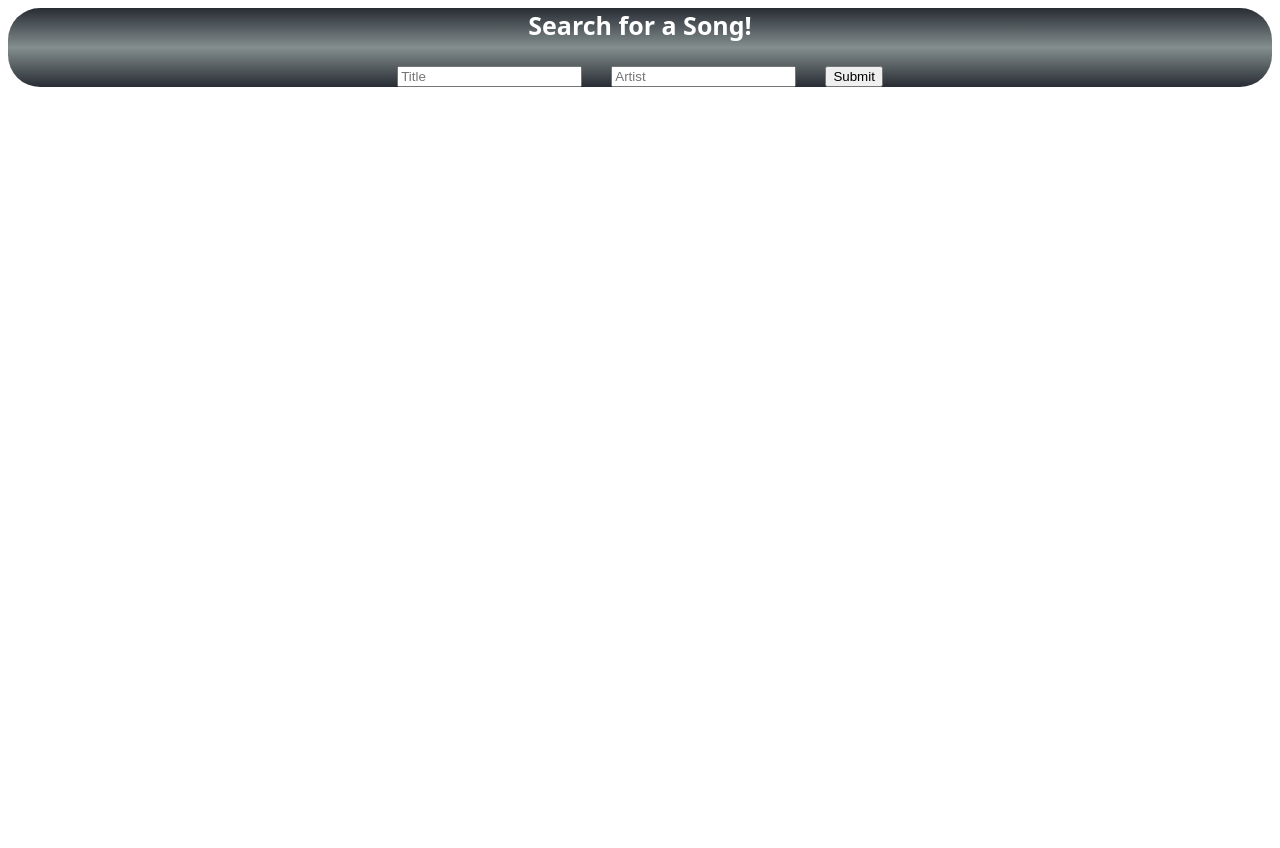
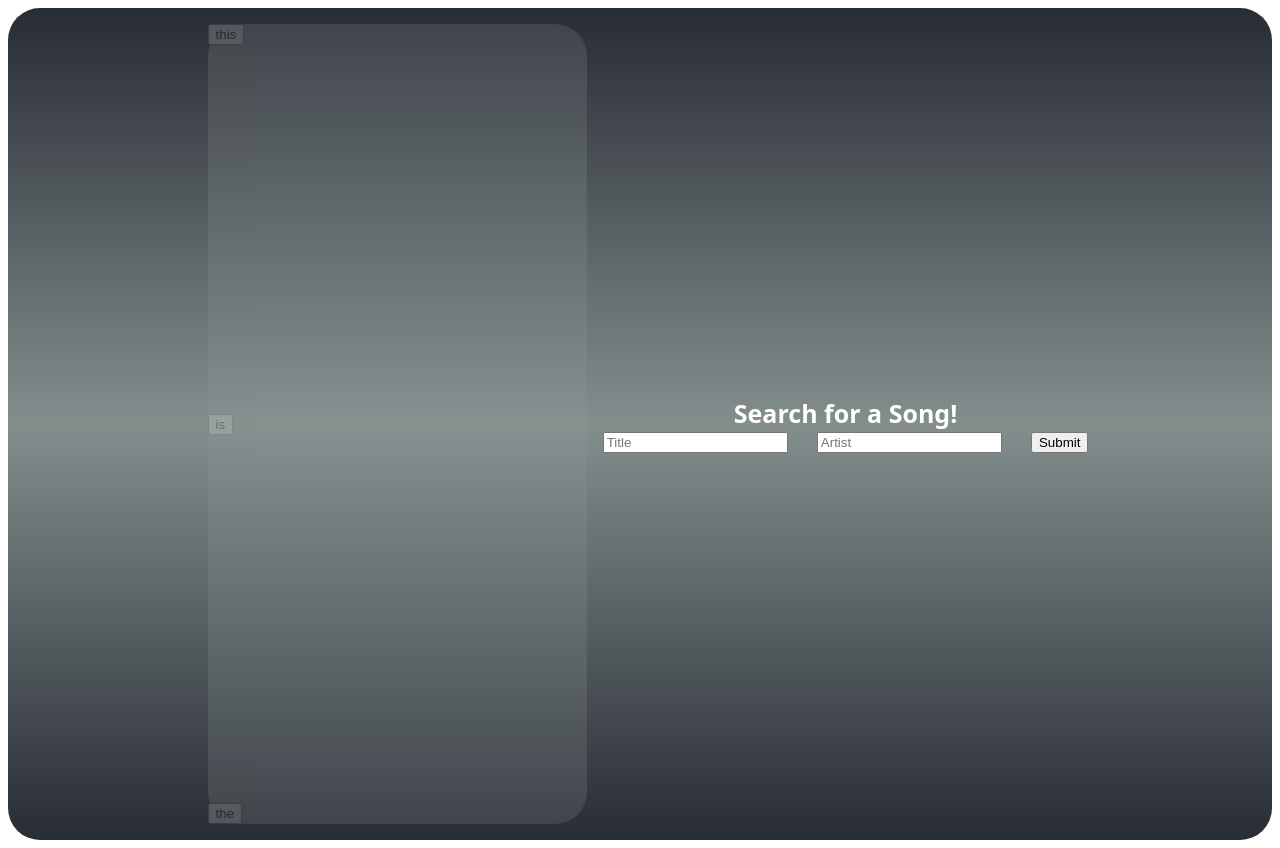
Before and after one commit to Kolten-Pilar/shazam-song-search-app, a React (Vite) app: page / in a window 1280 px wide. Before the commit the page ends 800 px from the top, so only its background shows below. Built offline with nearby package versions, Linux system fonts and the light colour scheme; no server answers.

Commit message:
created side bar

```diff
--- a/src/components/App.css
+++ b/src/components/App.css
@@ -1,6 +1,6 @@
 .main-info {
   display: flex;
-  flex-direction: column;
+  flex-direction: row;
   justify-content: center;
   align-items: center;
   /* height: 100vh; */
@@ -14,7 +14,9 @@
   );
   color: #fff;
   border-radius: 2rem;
-  font-family: system-ui, -apple-system, BlinkMacSystemFont, 'Segoe UI', Roboto, Oxygen, Ubuntu, Cantarell, 'Open Sans', 'Helvetica Neue', sans-serif;
+  font-family: system-ui, -apple-system, BlinkMacSystemFont, "Segoe UI", Roboto,
+    Oxygen, Ubuntu, Cantarell, "Open Sans", "Helvetica Neue", sans-serif;
+  text-align: center;
 }
 
 .main-info span {
@@ -25,3 +27,20 @@
 .song-display {
   text-align: center;
 }
+
+.side-bar {
+  display: flex;
+  flex-direction: column;
+  justify-content: space-between;
+  align-items: flex-start;
+  width: 30%;
+  height: 100vh;
+  background: #939b99;
+  opacity: 0.2;
+  color: #fff;
+  border-radius: 2rem;
+  font-size: 1.5rem;
+  /* padding: 1rem 2rem; */
+  border: none;
+  margin: 1rem;
+}
--- a/src/components/TrackInfo.jsx
+++ b/src/components/TrackInfo.jsx
@@ -58,6 +58,12 @@ function TrackInfo() {
 
   return (
     <div className="main-info">
+      <div className="side-bar">
+        <button>this</button>
+        <button>is</button>
+        <button>the</button>
+      </div>
+      <div className="search-info">
       <span>Search for a Song!</span>
       <br />
 
@@ -84,6 +90,7 @@ function TrackInfo() {
           <DisplaySong result={song.result} />
         </div>
       ) : null}
+      </div>
     </div>
   );
 }
```
